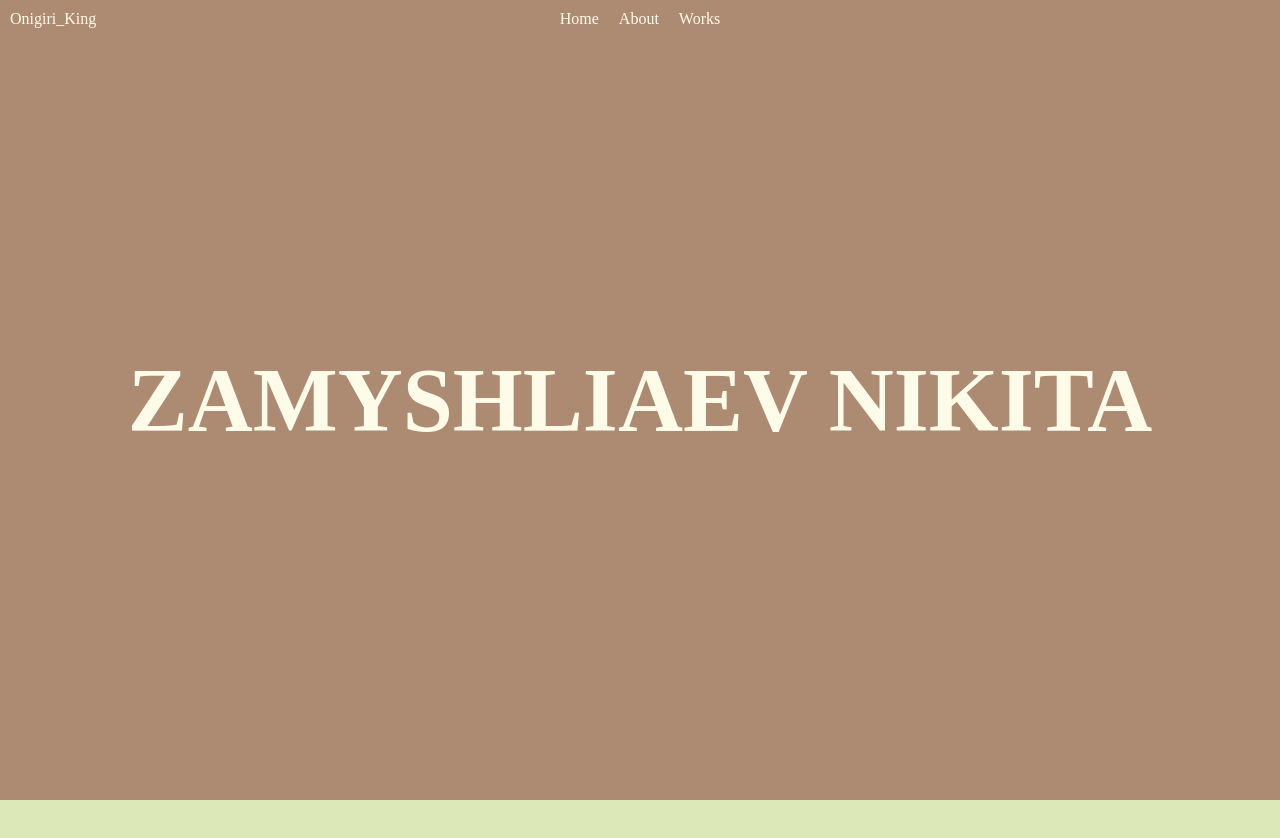
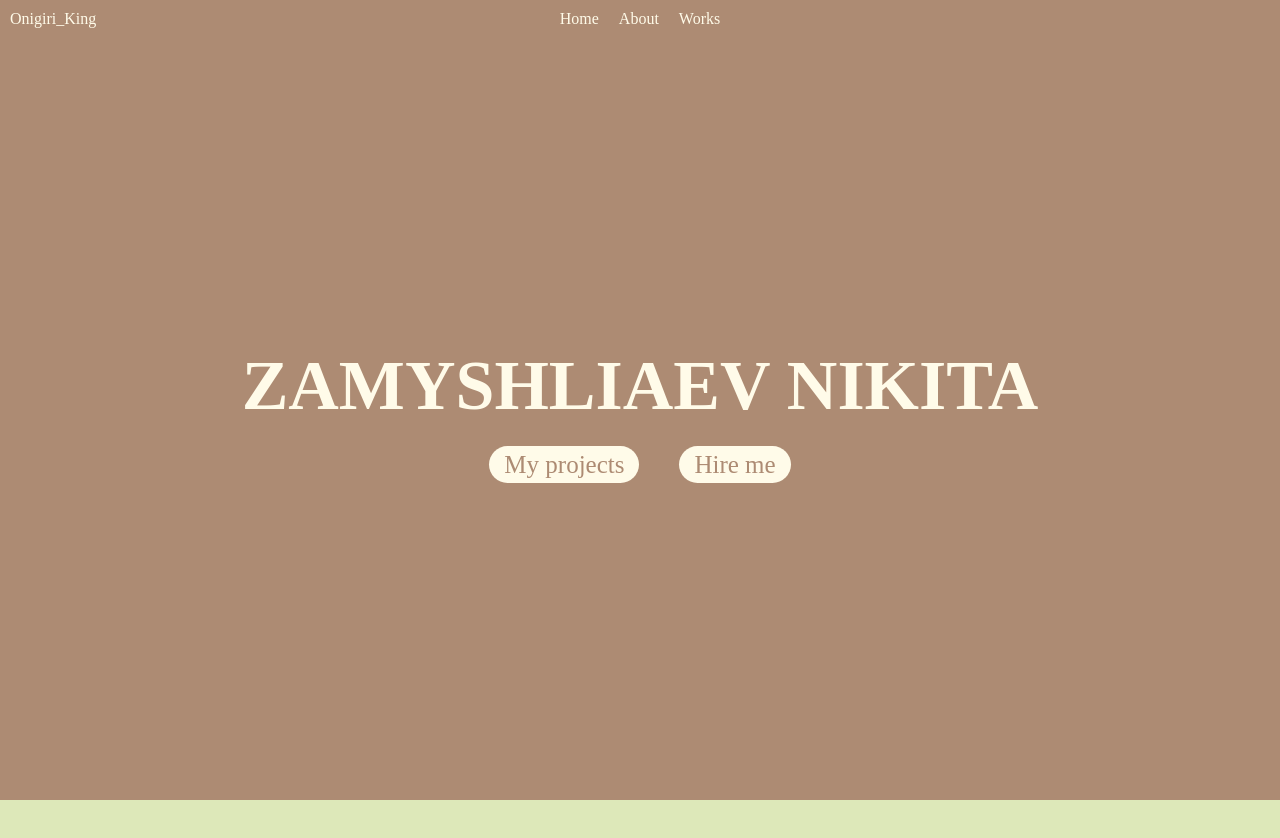
Before and after one commit to OnigiriKing/My-Portfolio, a React (Create React App) app: page / in a window 1280 px wide. Shown: the top 838 px of the page. Built offline with nearby package versions, Linux system fonts and the light colour scheme.

Commit message:
main page buttoms are added

```diff
--- a/src/pages/MainPage/elements/Header/style.css
+++ b/src/pages/MainPage/elements/Header/style.css
@@ -25,7 +25,3 @@
 .sm-links a{
     margin: 0 5px;
 }
-
-.scrolled {
-    color: #AD8B73;
-}
--- a/src/pages/MainPage/elements/StartPage/StartPage.jsx
+++ b/src/pages/MainPage/elements/StartPage/StartPage.jsx
@@ -1,6 +1,7 @@
 import React from "react";
 import "./style.css";
 import ArrorSvg from "../../../../svg/MainArror";
+import { Link } from "react-router-dom";
 
 export default function StartPage() {
   return (
@@ -8,7 +9,15 @@ export default function StartPage() {
       <div className="start-h1h2">
         <h1>ZAMYSHLIAEV NIKITA</h1>
       </div>
-      <ArrorSvg width={100}/>
+      <div>
+        <Link className="main-page-links" to={"/works"}>
+          My projects
+        </Link>
+        <Link className="main-page-links" to={"/contacts"}>
+          Hire me
+        </Link>
+      </div>
+      <ArrorSvg width={100} />
     </div>
   );
 }
--- a/src/pages/MainPage/elements/StartPage/style.css
+++ b/src/pages/MainPage/elements/StartPage/style.css
@@ -6,12 +6,13 @@
         height: 100vh;
         width: 100%;
         display: flex;
+        flex-direction: column;
         align-items: center;
         justify-content: center;
 }
 
 .start-screen h1 {
-    font-size: 90px;
+    font-size: 70px;
     color: var(--font-color-home);
 }
 
@@ -27,3 +28,19 @@
     bottom: 0;
 
 }
+
+.main-page-links {
+    margin: 0px 20px;
+    position: relative;
+    font-size: 25px;
+    top: 25px;
+    color: var(--bg-color-home);
+    background-color: var(--font-color-home);
+    padding: 5px 15px;
+    border-radius: 25px;
+}
+
+.main-page-links:hover {
+    background-color: var(--links-active-color);
+    color: var(--font-color-home);
+}
--- a/src/style.css
+++ b/src/style.css
@@ -7,4 +7,10 @@
   --font-color-home: #FFFBE9;
   --bg-color-about: #dde8b9;
   --bg-main-works: #77625C;
+  --links-active-color: #512D38;
 }
+
+a {
+  text-decoration: none;
+  color: black;
+}
```
